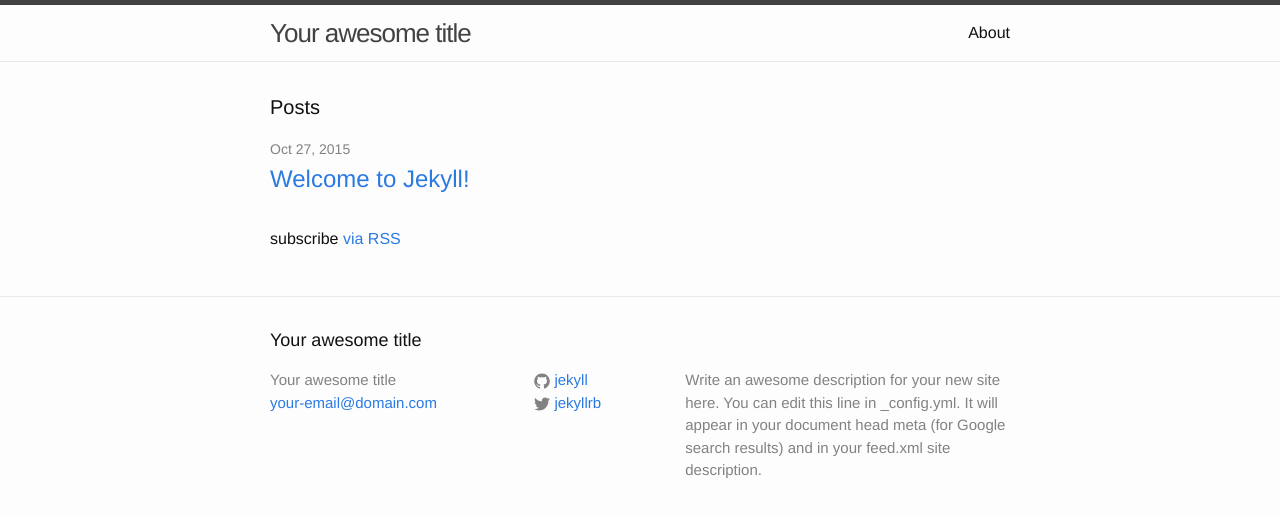
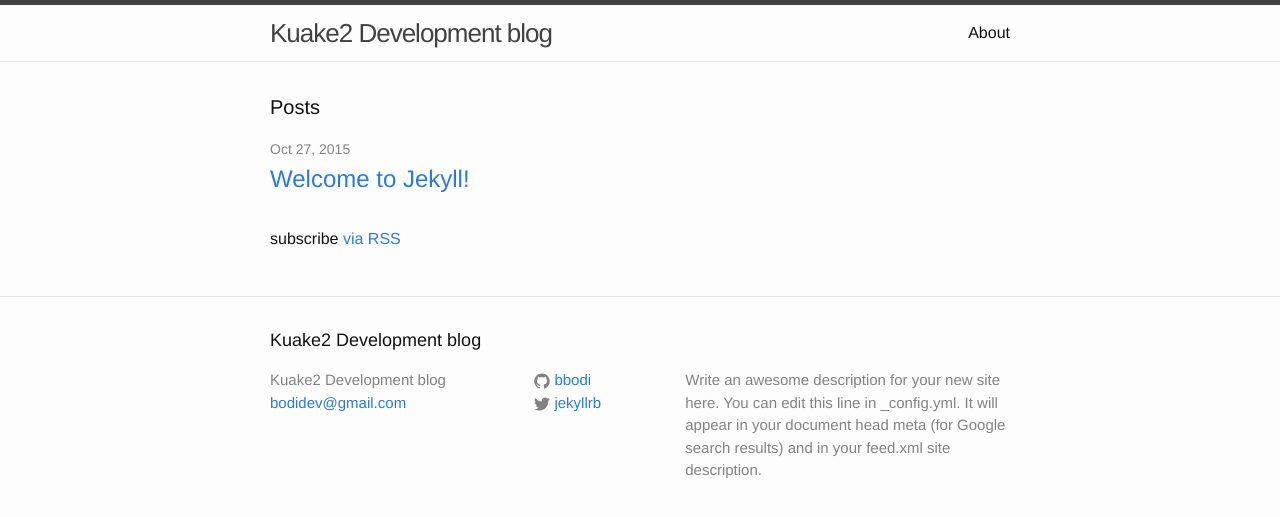
Before and after one commit to bbodi/Kuake2, a Jekyll site: the page built from index.html, in a window 1280 px wide. Shown: the top 517 px of the page. Built offline with Jekyll 4.4.1, drawn with Linux system fonts in a browser that asks for light colours.

Commit message:
baseurl config

```diff
--- a/_config.yml
+++ b/_config.yml
@@ -6,16 +6,16 @@
 # 'jekyll serve'. If you change this file, please restart the server process.
 
 # Site settings
-title: Your awesome title
-email: your-email@domain.com
+title: Kuake2 Development blog
+email: bodidev@gmail.com
 description: > # this means to ignore newlines until "baseurl:"
   Write an awesome description for your new site here. You can edit this
   line in _config.yml. It will appear in your document head meta (for
   Google search results) and in your feed.xml site description.
-baseurl: "" # the subpath of your site, e.g. /blog
+baseurl: "/Kuake2" # the subpath of your site, e.g. /blog
 url: "http://yourdomain.com" # the base hostname & protocol for your site
 twitter_username: jekyllrb
-github_username:  jekyll
+github_username:  bbodi
 
 # Build settings
 markdown: kramdown
```
